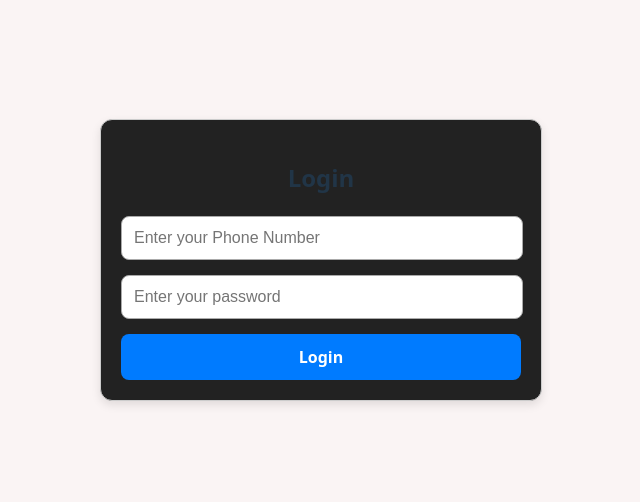
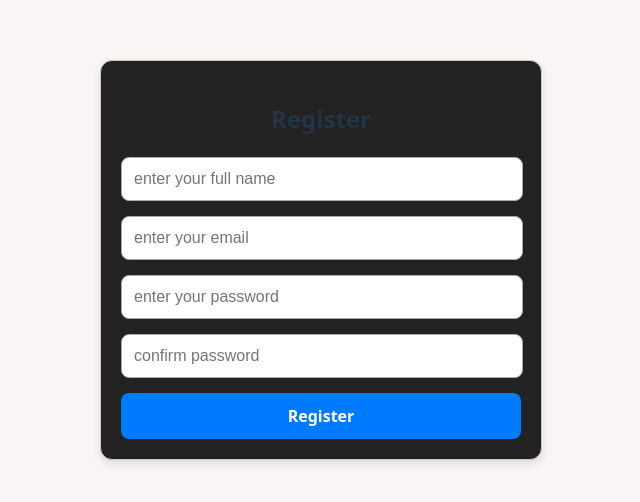
Before and after one commit to Ghulam-Mustafa08291/ContactManagementSystem, a React (Vite) app: page / in a window 1280 px wide. Shown: the part 140-642 px from the top of the page, without its empty margins (319-959 px from the left). Built offline with nearby package versions, Linux system fonts and the light colour scheme.

Commit message:
registration page front end done

```diff
--- a/src/LoginPage.jsx
+++ b/src/LoginPage.jsx
@@ -1,21 +1,56 @@
 import './LoginPage.css'; // Importing CSS file
+import {useState} from 'react';
 
 function LoginPage() {
+
+    const [inpPhoneNumber,setInpPhoneNumber]= useState('');
+    const [inpPassword,setInpPassword]=useState('');
+    const [error, setError] = useState({
+        phoneNumberError: "wrong phone number",
+        passwordError: "wrong password"
+    });
+
+
+    const onPhoneNumberChange = (e) => {
+       setInpPhoneNumber(e.target.value);
+
+    }
+
+    const onPasswordChange = (e)=> {
+        setInpPassword(e.target.value)
+    }
+
+    const handleLogin = () =>{
+        if (inpPhoneNumber.length !=11){
+            setError({...error,phoneNumberError:"incorrect phone number"})
+            alert(error.phoneNumberError)
+        }
+
+        if (inpPassword.length <1){
+            setError({...error,passwordError:"Password field cant be empty!"})
+            alert(error.passwordError)
+        }
+    }
+
   return (
     <div className="login-wrapper">
         <div className="login-container">
         <h2>Login</h2>
         <input
+            value={inpPhoneNumber}
+            onChange={onPhoneNumberChange}
             type="text"
             placeholder="Enter your Phone Number"
             className="login-input"
         />
         <input
+            value={inpPassword}
+            onChange={onPasswordChange}
             type="password"
             placeholder="Enter your password"
             className="login-input"
         />
-        <button className="login-button">Login</button>
+        <button onClick={handleLogin} className="login-button">Login</button>
         </div>
     </div>
   );
--- /dev/null
+++ b/src/RegistrationPage.css
@@ -0,0 +1,44 @@
+
+.Registration-wrapper {
+     height: 100vh;
+  width: 100vw;
+  background-color: #faf4f4; /* Dark background */
+  display: flex;
+  justify-content: center;
+  align-items: center;
+}
+
+.Registration-container {
+  width: 400px;
+  margin: 200px auto; /* center vertically and horizontally */
+  padding: 20px;
+  border: 1px solid #ccc;
+  border-radius: 12px;
+  box-shadow: 0px 4px 10px rgba(0, 0, 0, 0.1);
+  background-color: #222;
+  text-align: center;
+}
+
+.Registration-input {
+    display: block;
+    width: 94%;
+    padding: 12px;
+    margin-bottom: 15px;
+    border: 1px solid #aaa;
+    border-radius: 8px;
+    font-size: 16px;
+
+}
+
+.Registration-button {
+    width: 100%;
+  padding: 12px;
+  background-color: #007bff;
+  color: white;
+  font-weight: bold;
+  border: none;
+  border-radius: 8px;
+  font-size: 16px;
+  cursor: pointer;
+  transition: background-color 0.2s ease;
+}
--- /dev/null
+++ b/src/RegistrationPage.jsx
@@ -0,0 +1,69 @@
+import {useState} from 'react'
+import './RegistrationPage.css'
+
+function RegistrationPage(){
+
+    const [registrationName,setRegistrationName]=useState("");
+    const [registrationEmail,setRegistrationEmail]=useState("");
+    const [registrationPassword,setRegistrationPassword]=useState("");
+    const [registrationConfirmPassword,setRegistrationConfirmPassword]=useState("");
+    const [registrationError,setRegistrationError]= useState({
+        nameError:"Enter a name!",
+        emailError: "Enter a valid Email!",
+        passwordError:"enter a valid password",
+        confirmPasswordError:"Password does not match!!!!"
+    })
+
+    const onNameChange = (e) => {
+        setRegistrationName(e.target.value)
+    }
+
+    const onEmailChange = (e) => {
+        setRegistrationEmail(e.target.value)
+    }
+
+    const onPasswordChange = (e) => {
+        setRegistrationPassword(e.target.value)
+
+    }
+
+    const onConfirmPasswordChange = (e) => {
+        setRegistrationConfirmPassword(e.target.value)
+    }
+
+    const handleRegister= () => {
+        if (registrationName.length==0) {
+            setRegistrationError({...registrationError,nameError:"enter a name please"})
+            alert(registrationError.nameError)
+        }
+        if (registrationEmail.length==0){
+            setRegistrationError({...registrationError,emailError:"please enter an email"})
+            alert(registrationError.emailError)
+
+        }
+
+        if (registrationPassword.length ==0) {
+            setRegistrationError({...registrationError,passwordError:"please enter a password"})
+            alert(registrationError.passwordError)
+
+        }
+        if (registrationConfirmPassword!=registrationPassword){
+            alert(registrationError.confirmPasswordError)
+        }
+    }
+
+    return (
+        <div className="Registration-wrapper">
+            <div className="Registration-container">
+                <h2>Register</h2>
+                <input onChange={onNameChange} value={registrationName} className="Registration-input" type="text" placeholder="enter your full name"/>
+                <input onChange={onEmailChange} value={registrationEmail} className="Registration-input" type="text"  placeholder="enter your email" />
+                <input onChange={onPasswordChange} value={registrationPassword} className="Registration-input"  type="password" placeholder="enter your password" />
+                <input onChange={onConfirmPasswordChange} value={registrationConfirmPassword} className="Registration-input"  type="password" placeholder="confirm password" />
+                <button onClick={handleRegister} className="Registration-button" >Register</button>
+            </div>
+        </div>
+    )
+}
+
+export default RegistrationPage
--- a/src/main.jsx
+++ b/src/main.jsx
@@ -3,10 +3,11 @@ import { createRoot } from 'react-dom/client'
 import './index.css'
 // import App from './App.jsx'
 import LoginPage from './LoginPage.jsx'
+import RegistrationPage from './RegistrationPage'
 
 
 createRoot(document.getElementById('root')).render(
   <StrictMode>
-    <LoginPage />
+    <RegistrationPage />
   </StrictMode>,
 )
```
